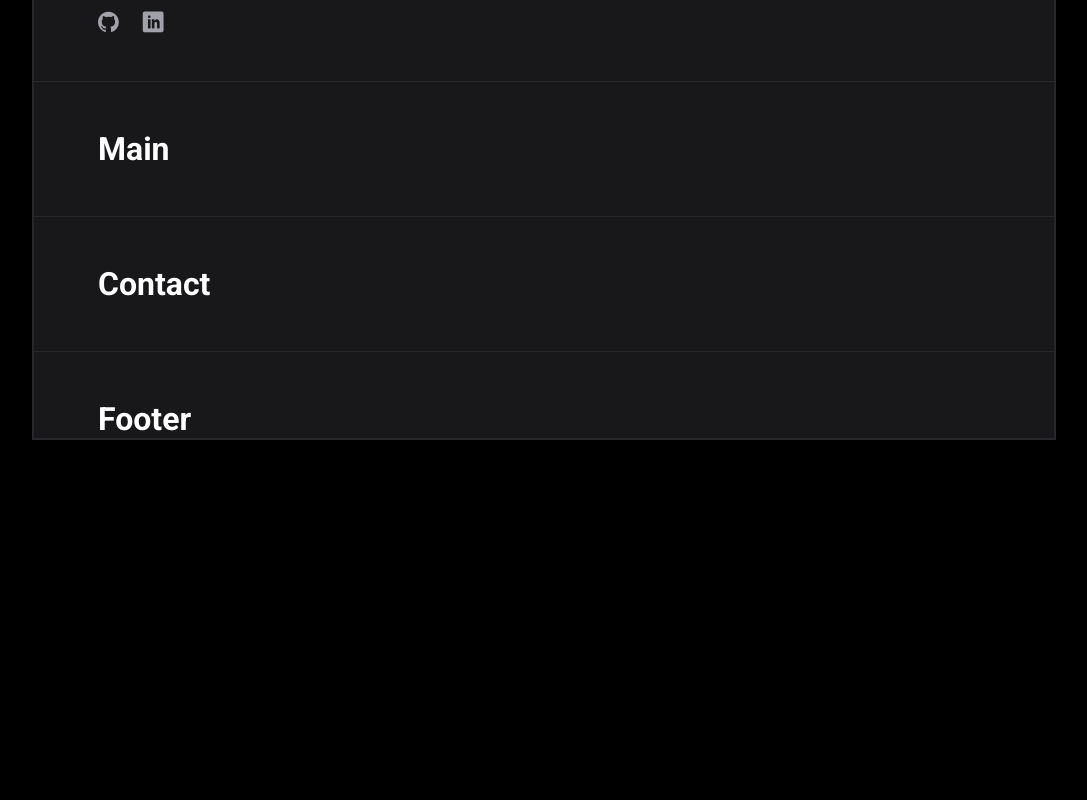
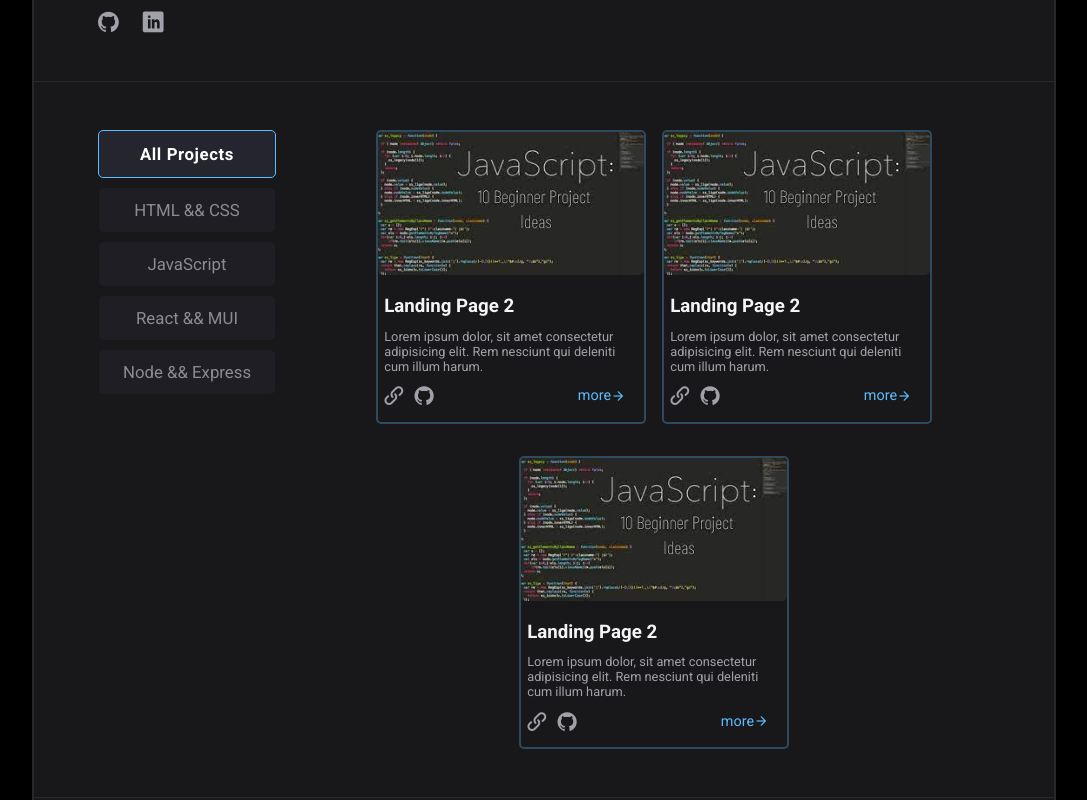
Before and after one commit to JonathanArriazu/myPortfolio, a React (Create React App) app: page / in a window 1280 px wide. Shown: the part 540-1340 px from the top of the page, without its empty margins (96-1183 px from the left). Before the commit the page ends 980 px from the top, so only its background shows below. Built offline with nearby package versions, Linux system fonts and the light colour scheme.

Commit message:
feat: main section added

```diff
--- a/src/components/main/main.css
+++ b/src/components/main/main.css
@@ -0,0 +1,137 @@
+/*
+
+CONTENTS:
+
+    1. GENERAL STYLES FOR HERO SECTION
+    2. LEFT SECTION
+    3. RIGHT SECTION
+
+*/
+
+/* 1. GENERAL STYLES FOR HERO SECTION */
+
+main.flex{
+    gap: 2.6rem;
+    align-items: start;
+}
+
+.border{
+    border: 1px solid red;
+}
+
+/* 2. LEFT SECTION: FILTER BUTTONS*/
+
+main section.left-section.flex{
+    flex-direction: column;
+    gap: 10px;
+}
+
+main section.left-section.flex button{
+    background-color: rgba(36, 37, 46, 1);
+    width: 11rem;
+    padding: 0.75rem 0;
+    text-align: center;
+    font-size: 1.05rem;
+    text-transform: capitalize;
+    opacity: 0.5;
+    border-radius: 5px;
+    transition: 0.3s;
+}
+
+main section.left-section.flex button:hover{
+    opacity: 1;;
+}
+
+main section.left-section.flex button.active{
+    opacity: 1;
+    letter-spacing: 0.6px;
+    font-weight: bold;
+    padding: 0.8rem 0;
+    border: 1px solid var(--blue);
+}
+
+/* 3. RIGHT SECTION: PROJECTS CARDS  */
+
+main section.right-section.flex{
+    justify-content: center;
+    flex-wrap: wrap;
+    column-gap: 16px;
+    row-gap: 2rem;
+}
+
+.card{
+    background-image: linear-gradient(
+        rgba(255, 255, 255, 0.5),
+        rgba(255, 255, 255, 0.5),
+    );
+    border: 2px solid rgba(93, 188, 252, 0.3);
+    border-radius: 5px;
+    transition: 0.3s;
+}
+
+.card:hover{
+    border: 2px solid var(--blue);
+    scale: 1.01;
+}
+
+.card img{
+    border-radius: 5px;
+}
+
+.card .box{
+    padding: 1rem 0.4rem;
+}
+
+.card .box .title{
+    color: var(--title);
+}
+
+.card .box .sub-title{
+    color: var(--subtitle);
+    font-size: 0.8rem;
+    margin-top: 0.7rem;
+    margin-bottom: 0.8rem;
+}
+
+.card .box .icons{
+    justify-content: space-between;
+}
+
+.card .icon-github, .card .icon-link{
+    font-size: 1.2rem;
+    color: var(--subtitle);
+}
+
+.card .icon-github:hover, .card .icon-link:hover{
+    font-size: 1.25rem;
+    color: var(--icon-hover);
+    cursor: pointer;
+}
+
+.card a.link{
+    font-size: 0.9rem;
+    color: var(--blue);
+    margin-right: 12px;
+}
+
+
+@media (max-width: 600px){
+    main.flex{
+        flex-direction: column;
+        gap: 2.6rem;
+        align-items: center;
+    }
+
+    main section.left-section.flex{
+        flex-direction: row;
+        flex-wrap: wrap;
+        justify-content: center;
+        gap: 10px;
+    }
+
+    main section.left-section.flex button{
+        width: 7rem;
+        padding: 0.8rem 0;
+        font-size: 0.9rem;
+    }
+}
--- a/src/components/main/main.jsx
+++ b/src/components/main/main.jsx
@@ -1,9 +1,50 @@
 import React from 'react';
 import './main.css';
+import { Link } from 'react-router-dom';
 
 const Main = () => {
   return (
-    <h1>Main</h1>
+    <main className='flex'>
+
+      <section className='flex left-section'>
+        <button className='active'>All Projects</button>
+        <button>HTML && CSS</button>
+        <button>JavaScript</button>
+        <button>React && MUI</button>
+        <button>Node && Express</button>
+      </section>
+
+      <section className='flex right-section'>
+
+        {["aa", "bb", "cc"].map((item) => {
+          return(
+            <article className='card'>
+              <img width={266} src="./js.jpeg" alt="" />
+
+              <div style={{width: '266px'}} className='box'>
+                <h1 className='title'>Landing Page 2</h1>
+                <p className='sub-title'>Lorem ipsum dolor, sit amet consectetur adipisicing elit. Rem nesciunt qui deleniti cum illum harum. </p>
+
+                <div className='flex icons'>
+                  <div style={{gap: '11px'}} className='flex'>
+                    <div className="icon-link"></div>
+                    <div className="icon-github"></div>
+                  </div>
+
+                  <Link className='flex link' to="">
+                    more
+                    <span className='icon-arrow-right'></span>
+                  </Link>
+                </div>
+
+              </div>
+            </article>
+          )
+        })}
+
+      </section>
+
+    </main>
   )
 }
 
```
